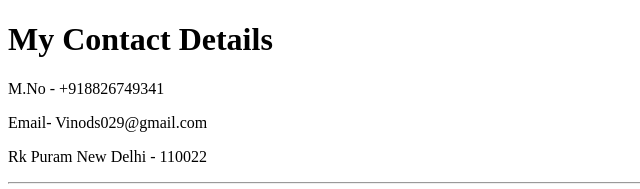
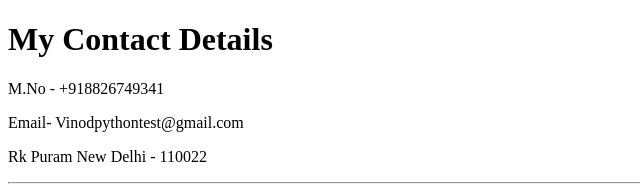
Before and after one commit to vinodpythontest/cv, a plain HTML site: page Contactme.html in a window 1280 px wide. Shown: the top 189 px of the page, 0-640 px from the left. Drawn offline with Linux system fonts and the light colour scheme.

Commit message:
Email changed
Email changed

```diff
--- a/Contactme.html
+++ b/Contactme.html
@@ -7,7 +7,7 @@
   <body>
     <h1>My Contact Details</h1>
     <p>M.No - +918826749341</p>
-    <p>Email- Vinods029@gmail.com</p>
+    <p>Email- Vinodpythontest@gmail.com</p>
     <p>Rk Puram New Delhi - 110022</p>
     <hr>
     <form action="mailto:vinodpythontest@gmail.com" method="post" enctype="text/plain">
```
